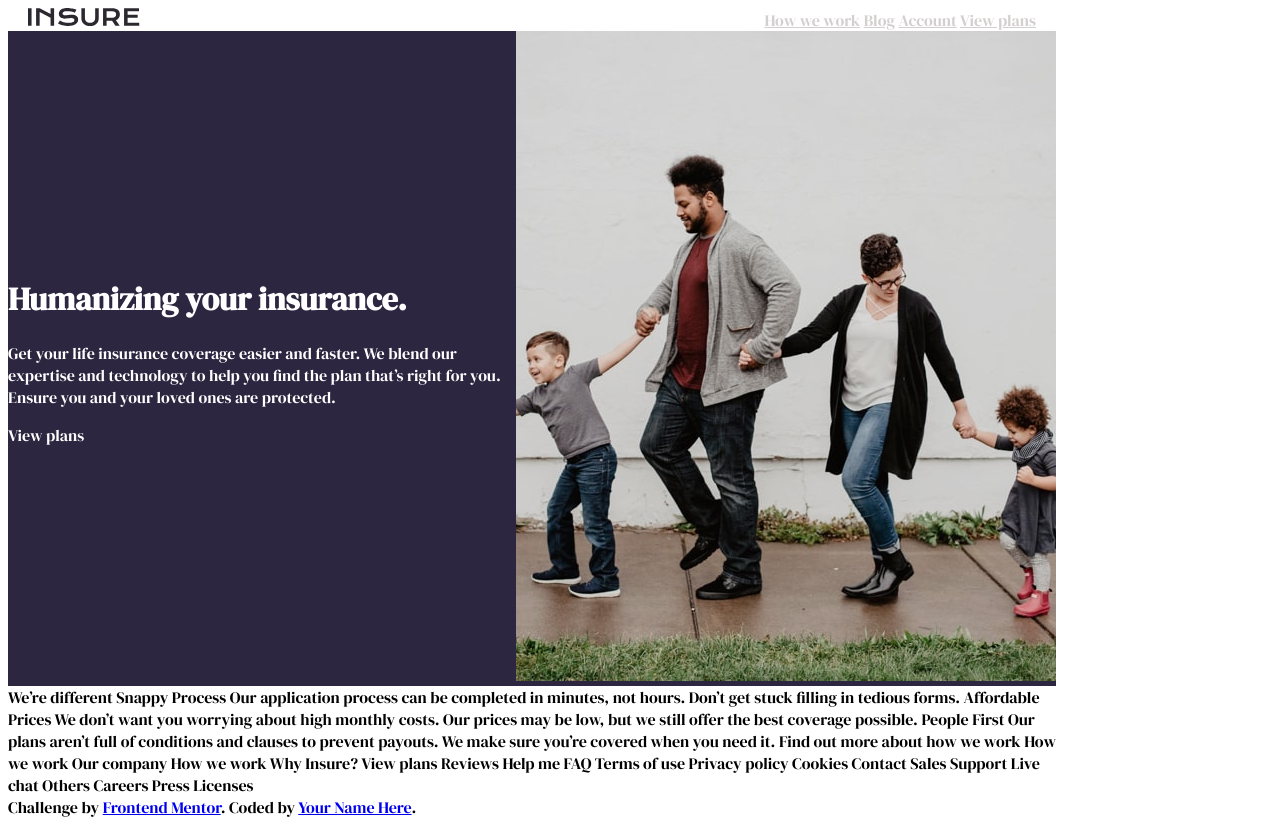
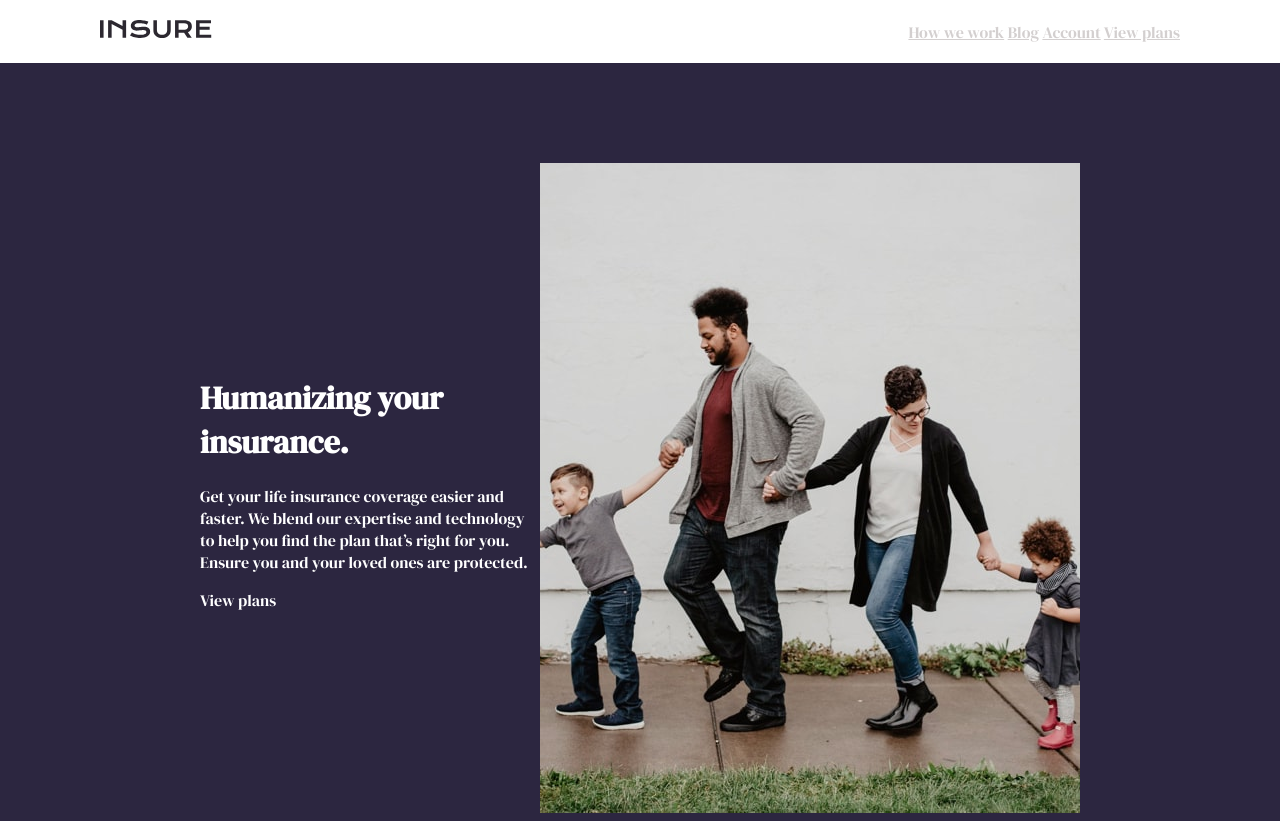
Before and after one commit to inasadaj/insure-landing-page, a plain HTML site: page index.html in a window 1280 px wide. Shown: the top 821 px of the page. Drawn offline with Linux system fonts and the light colour scheme.

Commit message:
fixed main and header styles

```diff
--- a/style.css
+++ b/style.css
@@ -1,5 +1,6 @@
 body{
-    max-width: 1048px;
+    margin: 0;
+    padding: 0;
     font-family: 'DM Serif Display', serif;
     /* background-image: url(./images/bg-pattern-intro-left-desktop.svg); */
 }
@@ -12,9 +13,9 @@ header{
     top: 0;
     left: 0;
     width: 100%;
-    padding: 0 20px;
-    box-sizing: border-box;;
-    /* border-bottom: 2px solid white; */
+    padding: 20px 100px;
+    box-sizing: border-box;
+    /* border-bottom: 2px solid white;*/
 }
 header a{
     color: hsl(0, 5%, 82%);
@@ -23,6 +24,7 @@ main{
     background-color: hsl(254deg 25% 20%);
     display: flex;
     align-items: center;
+    padding: 100px 200px;
     /* min-height: 250px; */
 }
 .box1{
```
